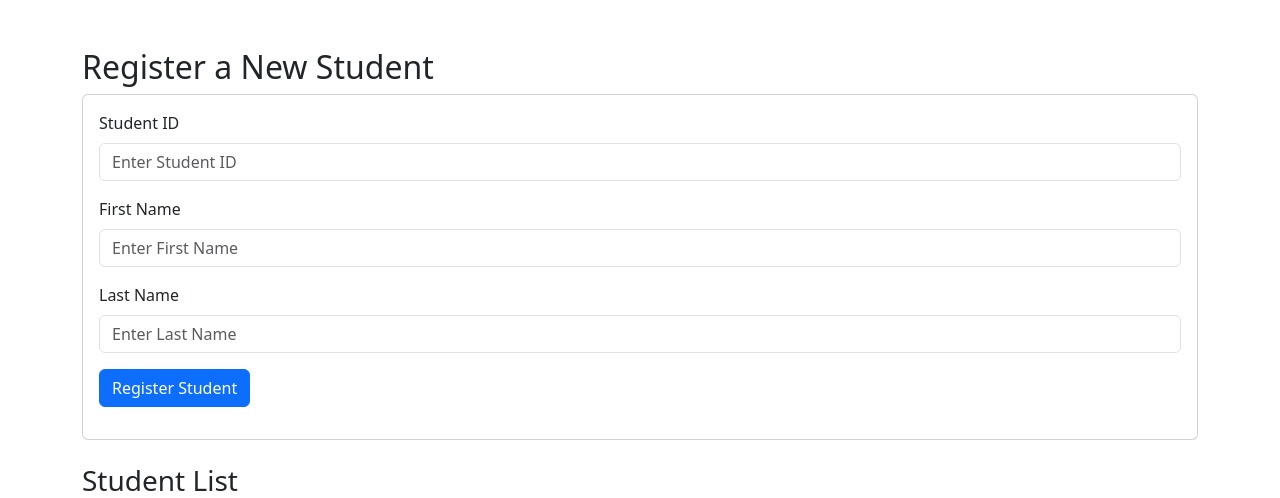
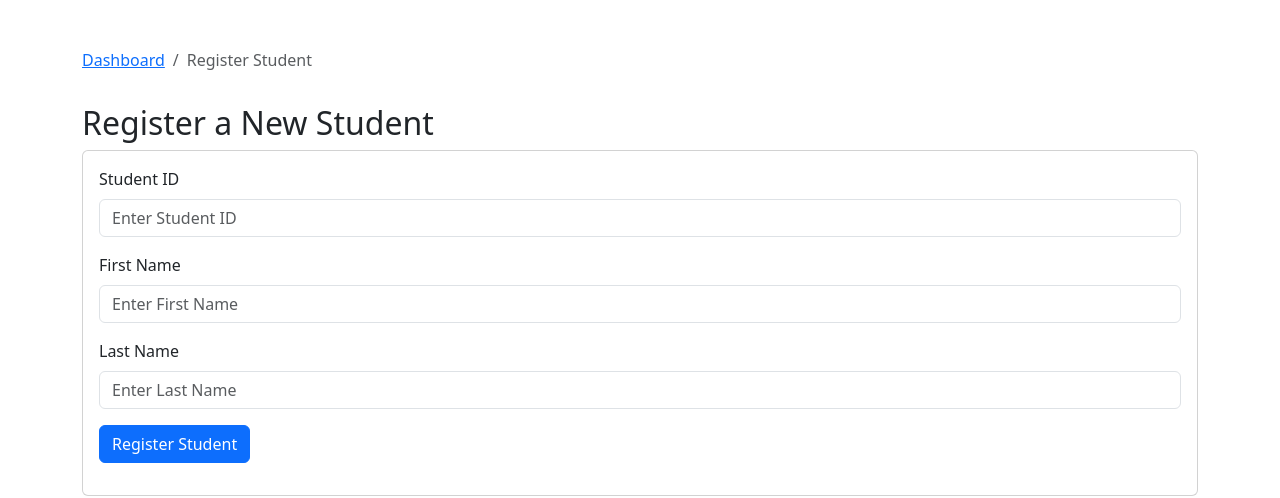
Before and after one commit to seozudamin/midterms, a PHP site: page /student/register.php in a window 1280 px wide. Shown: the top 498 px of the page. Run offline with PHP 8.4, Linux system fonts and the light colour scheme.

Commit message:
register & edit.php breadcrumb and bug fix

```diff
--- a/student/edit.php
+++ b/student/edit.php
@@ -67,7 +67,7 @@ if ($_SERVER['REQUEST_METHOD'] == 'POST' && isset($_POST['update'])) {
                 <div class="mb-3">
                     <label for="studentId" class="form-label">Student ID</label>
                     <input type="text" class="form-control" id="studentId" name="student_id"
-                        value="<?php echo htmlspecialchars($studentId); ?>" readonly>
+                        value="<?php echo htmlspecialchars($studentId); ?>" readonly  style="background-color: #D3D3D3; color: #646464FF;">
                 </div>
                 <div class="mb-3">
                     <label for="firstName" class="form-label">First Name</label>
--- a/student/register.php
+++ b/student/register.php
@@ -58,6 +58,16 @@ if ($_SERVER['REQUEST_METHOD'] == 'POST') {
 <link href="https://cdn.jsdelivr.net/npm/bootstrap@5.3.0/dist/css/bootstrap.min.css" rel="stylesheet">
 
 <div class="container my-5">
+<nav aria-label="breadcrumb">
+    <ol class="breadcrumb">
+        <li class="breadcrumb-item">
+            <form method="post" action="http://midterms.test/dashboard.php">
+                <button type="submit" class="btn btn-link" style="border: none; background: none; padding: 0; text-decoration: underline; cursor: pointer;">Dashboard</button>
+            </form>
+        </li>
+        <li class="breadcrumb-item active" aria-current="page">Register Student</li>
+    </ol>
+</nav>
     <h2>Register a New Student</h2>
 
     <!-- Display Errors -->
@@ -116,14 +126,12 @@ if ($_SERVER['REQUEST_METHOD'] == 'POST') {
                     <td>
                         <!-- Edit Button -->
                         <form method="post" action="edit.php" style="display:inline;">
-                                <input type="hidden" name="student_id"
-                                    value="<?php echo htmlspecialchars($student['studentId']); ?>">
+                            <input type="hidden" name="student_id" value="<?php echo htmlspecialchars($student['studentId']); ?>">
                             <button type="submit" class="btn btn-warning btn-sm">Edit</button>
                         </form>
                         <!-- Delete Button -->
                         <form method="post" action="delete.php" style="display:inline;">
-                                <input type="hidden" name="student_id"
-                                    value="<?php echo htmlspecialchars($student['studentId']); ?>">
+                            <input type="hidden" name="student_id" value="<?php echo htmlspecialchars($student['studentId']); ?>">
                             <button type="submit" class="btn btn-danger btn-sm">Delete</button>
                         </form>
                     </td>
```
Lines whose indentation alone changed are shown as unchanged.
